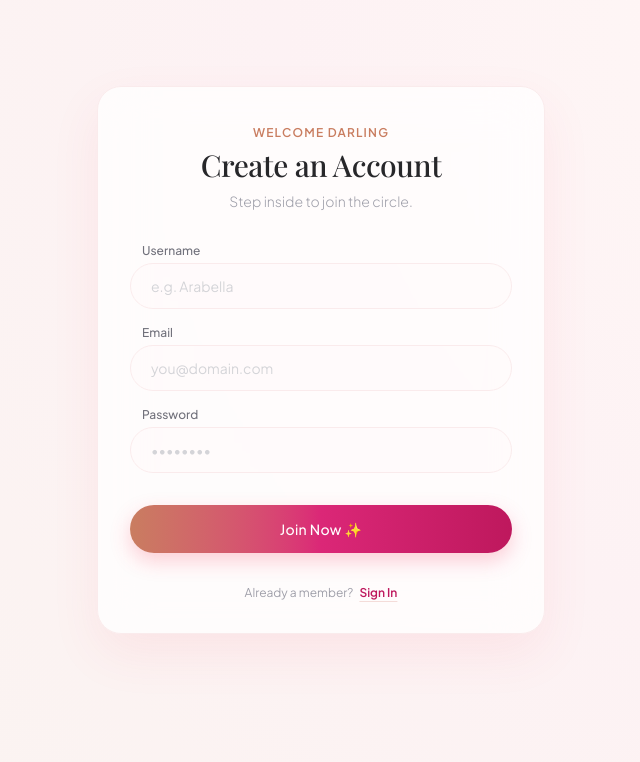
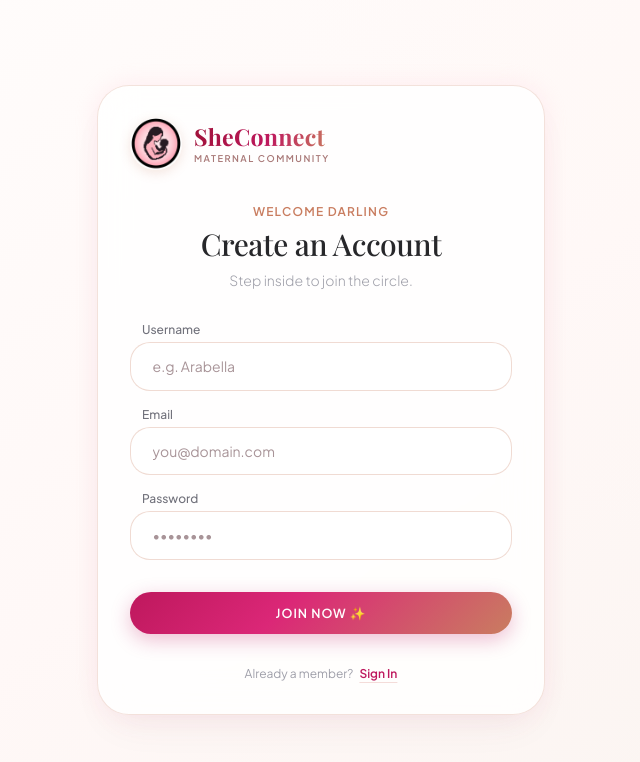
Before and after one commit to tamirahawkins97-ui/SheConnect-app, a React (Vite) app in the folder frontend/SheConnect-Frontend/: page / in a window 1280 px wide. Both pictures are taken after a click on the button "Register". Shown: the top 762 px of the page, without its empty margins (319-959 px from the left). Built offline with nearby package versions, Linux system fonts and the light colour scheme; a web font is replaced by a local one.

Commit message:
feat: implement landing route and enhance page styling with glam classes

```diff
--- a/frontend/SheConnect-Frontend/src/App.tsx
+++ b/frontend/SheConnect-Frontend/src/App.tsx
@@ -11,6 +11,11 @@ import Feed from './pages/Feed';
 import Auth from './pages/Auth';
 import Settings from './pages/Settings';
 import CreatePostCard from './components/feed/CreatePostCard';
+import { isTokenValid } from './utils/auth';
+
+function LandingRoute() {
+  return isTokenValid() ? <Navigate to="/feed" replace /> : <Home />;
+}
 
 function AuthenticatedLayout() {
   useEffect(() => {
@@ -57,7 +62,7 @@ function App() {
     <BrowserRouter>
       <Routes>
         {/* Public */}
-        <Route path="/" element={<Home />} />
+        <Route path="/" element={<LandingRoute />} />
         <Route path="/auth" element={<Auth />} />
 
         {/* Navigation and app pages are only shown after session verification */}
--- a/frontend/SheConnect-Frontend/src/components/feed/CreatePostCard.tsx
+++ b/frontend/SheConnect-Frontend/src/components/feed/CreatePostCard.tsx
@@ -113,7 +113,7 @@ export default function CreatePostCard() {
   }
 
   return (
-    <div className="min-h-screen bg-gradient-to-b from-[#fbf5f7] via-[#f7edf2] to-[#f4e6ec] px-4 pb-16 text-zinc-700 sm:px-6">
+    <div className="glam-page min-h-screen px-4 pb-16 text-zinc-700 sm:px-6">
       <header className="mx-auto grid max-w-5xl grid-cols-[1fr_auto_1fr] items-center border-b border-rose-100/80 py-5">
         <button
           className="inline-flex size-11 items-center justify-center gap-1 rounded-full border border-rose-100 bg-white/80 text-rose-500 shadow-sm transition hover:scale-105 hover:shadow-[0_0_15px_rgba(244,63,94,0.35)] active:scale-95"
--- a/frontend/SheConnect-Frontend/src/components/layout/ProtectedRoute.tsx
+++ b/frontend/SheConnect-Frontend/src/components/layout/ProtectedRoute.tsx
@@ -1,12 +1,11 @@
 // src/components/layout/ProtectedRoute.tsx
 import { useEffect, useState } from 'react';
-import { Navigate, Outlet, useLocation } from 'react-router-dom';
+import { Navigate, Outlet } from 'react-router-dom';
 import { isTokenValid, removeToken } from '../../utils/auth';
 import { apiFetch } from '../../utils/api';
 import type { User } from '../../types';
 
  function ProtectedRoute() {
-  const location = useLocation();
   const [loading, setLoading] = useState<boolean>(true);
   const [isAuthenticated, setIsAuthenticated] = useState<boolean>(false);
 
@@ -43,9 +42,9 @@ import type { User } from '../../types';
     );
   }
 
-  // 4. Kick unauthorized users to /auth, saving where they were trying to go
+  // 4. Return unauthenticated visitors to the sign-in landing page.
   if (!isAuthenticated) {
-    return <Navigate to="/auth" state={{ from: location }} replace />;
+    return <Navigate to="/" state={{ from: location }} replace />;
   }
 
   // 5. User is authenticated, render the requested child route
--- a/frontend/SheConnect-Frontend/src/pages/Feed.tsx
+++ b/frontend/SheConnect-Frontend/src/pages/Feed.tsx
@@ -275,7 +275,7 @@ export default function Feed() {
     : emptyDraft;
 
   return (
-    <div className="min-h-screen bg-gradient-to-b from-[#fbf5f7] via-[#f7edf2] to-[#f4e6ec] px-4 pb-20 text-zinc-700 sm:px-6">
+    <div className="glam-page min-h-screen px-4 pb-20 text-zinc-700 sm:px-6">
       <header className="relative mx-auto grid max-w-7xl grid-cols-[1fr_auto_1fr] items-center border-b border-rose-100/80 py-5">
         <div />
         <Link className="text-center no-underline" to="/feed" aria-label="SheConnect feed">
--- a/frontend/SheConnect-Frontend/src/pages/Landing.tsx
+++ b/frontend/SheConnect-Frontend/src/pages/Landing.tsx
@@ -2,6 +2,7 @@ import React, { useState } from 'react';
 import { useNavigate } from 'react-router-dom';
 import { apiFetch } from '../utils/api';
 import { setToken } from '../utils/auth';
+import Brand from '../components/layout/Brand';
 
 type AuthResponse = { message: string; token: string };
 
@@ -44,13 +45,14 @@ export default function LandingPage() {
   };
 
   return (
-    <div className="min-h-[calc(100vh-80px)] flex items-center justify-center p-6 relative overflow-hidden">
+    <div className="glam-page min-h-screen relative flex items-center justify-center overflow-hidden p-6">
       {/* Soft Pink Ambient Glow Orbs */}
       <div className="absolute top-1/4 left-1/3 w-80 h-80 bg-rose-200/40 rounded-full blur-3xl pointer-events-none -z-10 animate-pulse" />
       <div className="absolute bottom-1/4 right-1/3 w-96 h-96 bg-pink-100/50 rounded-full blur-3xl pointer-events-none -z-10" />
 
       {/* Main Glass Card */}
-      <div className="w-full max-w-md bg-white/75 backdrop-blur-xl border border-rose-100 rounded-3xl p-8 shadow-[0_20px_50px_rgba(244,63,94,0.08)] relative">
+      <div className="glam-card relative w-full max-w-md p-8">
+        <Brand to="/" className="mx-auto mb-7 w-fit" />
         <div className="text-center mb-8">
           <span className="text-xs uppercase tracking-widest text-rose-400 font-semibold">Welcome Darling</span>
           <h1 className="text-3xl font-glam text-zinc-800 mt-1 mb-2">
@@ -77,7 +79,7 @@ export default function LandingPage() {
                 value={name}
                 onChange={(e) => setName(e.target.value)}
                 placeholder="e.g. Arabella"
-                className="w-full px-5 py-3 rounded-full bg-rose-50/40 border border-rose-100 text-zinc-700 placeholder-zinc-300 text-sm focus:outline-none focus:border-rose-300 focus:bg-white focus:ring-4 focus:ring-rose-100/50 transition-all"
+                className="glam-input"
               />
             </div>
           )}
@@ -90,7 +92,7 @@ export default function LandingPage() {
               value={email}
               onChange={(e) => setEmail(e.target.value)}
               placeholder="you@domain.com"
-              className="w-full px-5 py-3 rounded-full bg-rose-50/40 border border-rose-100 text-zinc-700 placeholder-zinc-300 text-sm focus:outline-none focus:border-rose-300 focus:bg-white focus:ring-4 focus:ring-rose-100/50 transition-all"
+              className="glam-input"
             />
           </div>
 
@@ -102,7 +104,7 @@ export default function LandingPage() {
               value={password}
               onChange={(e) => setPassword(e.target.value)}
               placeholder="••••••••"
-              className="w-full px-5 py-3 rounded-full bg-rose-50/40 border border-rose-100 text-zinc-700 placeholder-zinc-300 text-sm focus:outline-none focus:border-rose-300 focus:bg-white focus:ring-4 focus:ring-rose-100/50 transition-all"
+              className="glam-input"
             />
           </div>
 
@@ -110,7 +112,7 @@ export default function LandingPage() {
           <button
             type="submit"
             disabled={loading}
-            className="w-full mt-4 py-3.5 px-6 rounded-full bg-gradient-to-r from-rose-400 via-pink-400 to-rose-500 text-white font-medium text-sm tracking-wide shadow-[0_8px_20px_rgba(244,63,94,0.25)] transition-all duration-300 hover:shadow-[0_10px_25px_rgba(244,63,94,0.4)] hover:scale-[1.02] active:scale-[0.98] disabled:opacity-50"
+            className="glam-btn-primary mt-4 w-full disabled:cursor-not-allowed disabled:opacity-50"
           >
             {loading ? 'Please wait...' : isRegister ? 'Join Now ✨' : 'Sign In ✨'}
           </button>
--- a/frontend/SheConnect-Frontend/src/pages/Profile.tsx
+++ b/frontend/SheConnect-Frontend/src/pages/Profile.tsx
@@ -294,7 +294,7 @@ export default function ProfilePage() {
   };
 
   return (
-    <div className="min-h-screen bg-gradient-to-b from-[#fbf5f7] via-[#f7edf2] to-[#f4e6ec] text-[#4a454e] flex flex-col font-sans">
+    <div className="glam-page min-h-screen flex flex-col font-sans text-[#4a454e]">
 
       {/* ─── TOP HEADER BAR ─── */}
       <header className="relative w-full border-b border-rose-200/60 bg-white/70 backdrop-blur-xl px-8 py-3.5 flex items-center justify-between shadow-sm z-30">
--- a/frontend/SheConnect-Frontend/src/pages/Settings.tsx
+++ b/frontend/SheConnect-Frontend/src/pages/Settings.tsx
@@ -100,7 +100,7 @@ export default function SettingsPage() {
   };
 
   return (
-    <div className="min-h-screen bg-gradient-to-b from-[#fbf5f7] via-[#f7edf2] to-[#f4e6ec] text-[#4a454e] flex flex-col font-sans">
+    <div className="glam-page min-h-screen flex flex-col font-sans text-[#4a454e]">
 
       {/* ─── TOP HEADER ─── */}
       <header className="relative w-full border-b border-rose-200/60 bg-white/70 backdrop-blur-xl px-8 py-3.5 flex items-center justify-between shadow-sm z-30">
--- a/frontend/SheConnect-Frontend/src/pages/SocialHub.tsx
+++ b/frontend/SheConnect-Frontend/src/pages/SocialHub.tsx
@@ -358,7 +358,7 @@ function SocialHub() {
   }
 
   return (
-    <main className="min-h-[calc(100vh-5rem)] bg-[radial-gradient(ellipse_at_top_left,_rgba(255,228,230,0.62),_transparent_42%),linear-gradient(145deg,#fffdfc_0%,#fff7f7_52%,#fffaf4_100%)] px-4 py-7 text-zinc-700 sm:px-6 lg:px-8">
+    <main className="glam-page min-h-[calc(100vh-5rem)] px-4 py-7 text-zinc-700 sm:px-6 lg:px-8">
       <section className="mx-auto max-w-7xl">
         <header className="mb-5 flex flex-wrap items-end justify-between gap-4">
           <div>
```
Also changed, not shown: frontend/SheConnect-Frontend/src/components/layout/Navbar.tsx (+3 -17 lines).
